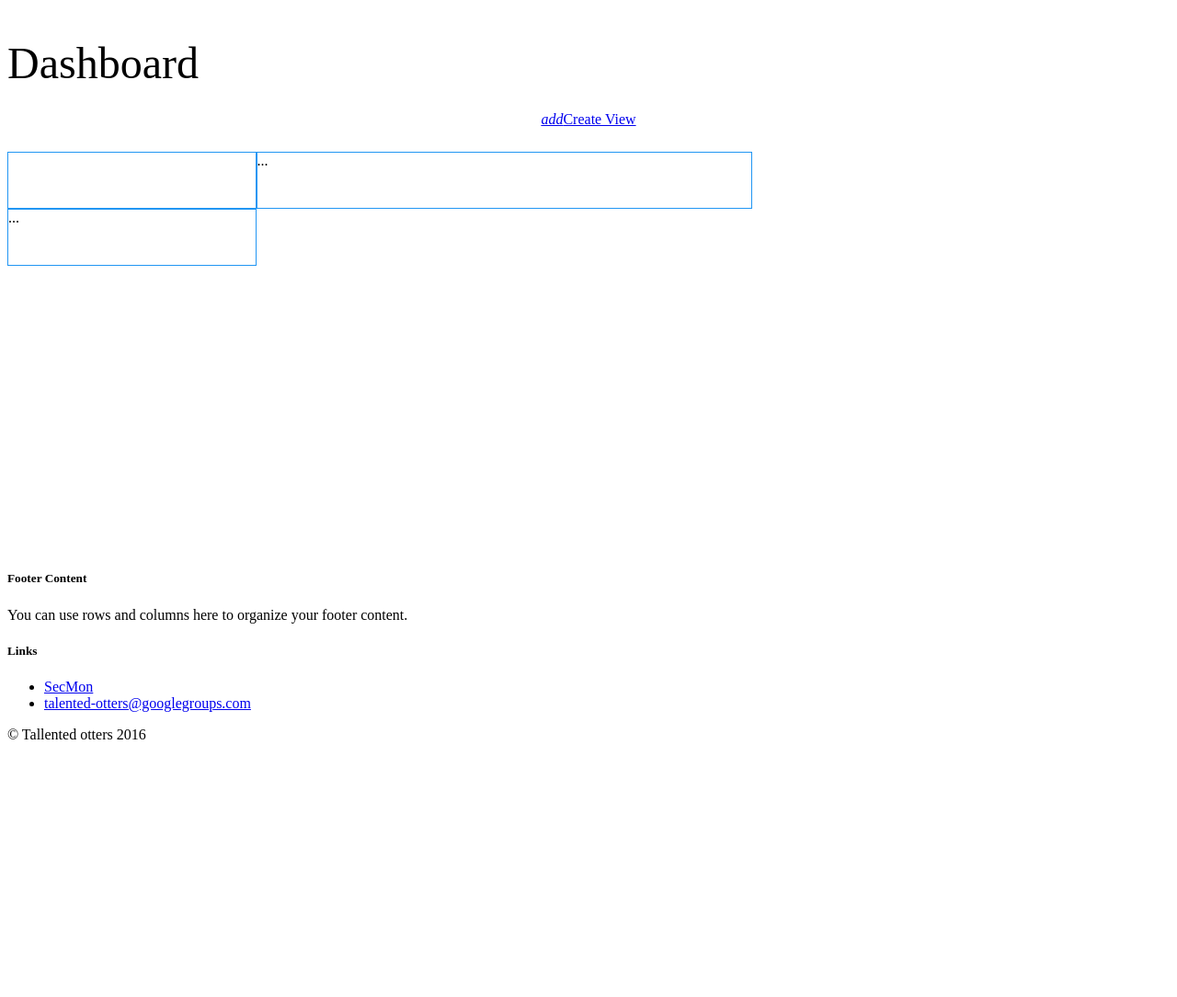
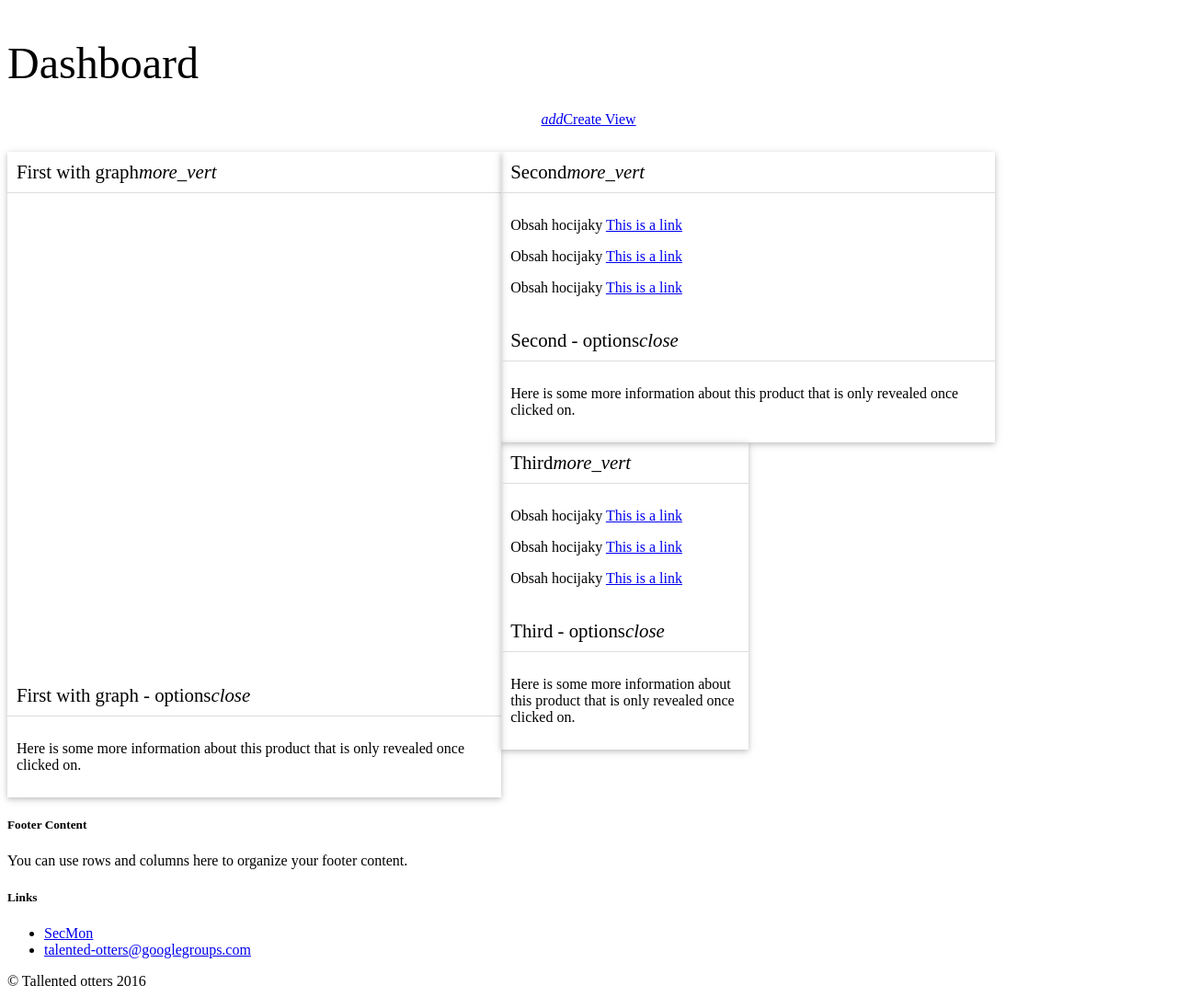
Before and after one commit to jlasti/secmon, a Yii app: template views/view/index.php in a window 1280 px wide. Shown: the whole page at 92% size. Before the commit the page ends 804 px from the top, so only its background shows below. Run offline with PHP 8.4 and a stand-in for Yii, Linux system fonts and the light colour scheme; the template is opened without the code that fills it, so the values that code supplies are empty; some libraries are stand-ins or nearby versions.

Commit message:
[ADD] Dashboard itemy layout.

```diff
--- a/views/view/index.php
+++ b/views/view/index.php
@@ -18,14 +18,69 @@ $this->params['title'] = 'Dashboard';
     </div>
 
     <div class="grid">
-      <div class="blue lighten-4 grid-item">
-          <svg width="960" height="500"></svg>
+      <div class="grid-item card width2">
+        <div class="card-content">
+            <div class="card-header">
+                <span class="card-title activator grey-text text-darken-4">First with graph<i class="material-icons right">more_vert</i></span>
+            </div>
+            <div class="card-body">
+                <svg width="960" height="500"></svg>
+            </div>
+        </div>
+        <div class="card-reveal">
+            <div class="card-header">
+                <span class="card-title grey-text text-darken-4">First with graph - options<i class="material-icons right">close</i></span>
+            </div>
+            <div class="card-body">
+                <p>Here is some more information about this product that is only revealed once clicked on.</p>
+            </div>
+        </div>
       </div>
-      <div class="blue lighten-4 grid-item width2">...</div>
-      <div class="blue lighten-4 grid-item">...</div>
+
+      <div class="grid-item card width2">
+        <div class="card-content">
+            <div class="card-header">
+                <span class="card-title activator grey-text text-darken-4">Second<i class="material-icons right">more_vert</i></span>
+            </div>
+            <div class="card-body">
+                <p>Obsah hocijaky <a href="#">This is a link</a></p>
+                <p>Obsah hocijaky <a href="#">This is a link</a></p>
+                <p>Obsah hocijaky <a href="#">This is a link</a></p>
+            </div>
+        </div>
+        <div class="card-reveal">
+            <div class="card-header">
+                <span class="card-title grey-text text-darken-4">Second - options<i class="material-icons right">close</i></span>
+            </div>
+            <div class="card-body">
+                <p>Here is some more information about this product that is only revealed once clicked on.</p>
+            </div>
+        </div>
+      </div>
+
+      <div class="grid-item card">
+        <div class="card-content">
+            <div class="card-header">
+                <span class="card-title activator grey-text text-darken-4">Third<i class="material-icons right">more_vert</i></span>
+            </div>
+            <div class="card-body">
+                <p>Obsah hocijaky <a href="#">This is a link</a></p>
+                <p>Obsah hocijaky <a href="#">This is a link</a></p>
+                <p>Obsah hocijaky <a href="#">This is a link</a></p>
+            </div>
+        </div>
+        <div class="card-reveal">
+            <div class="card-header">
+                <span class="card-title grey-text text-darken-4">Third - options<i class="material-icons right">close</i></span>
+            </div>
+            <div class="card-body">
+                <p>Here is some more information about this product that is only revealed once clicked on.</p>
+            </div>
+        </div>
+      </div>
     </div>
 
-<?php Pjax::begin(); ?>    <?= GridView::widget([
+<!--<?php Pjax::begin(); ?>    <?= GridView::widget([
         'dataProvider' => $dataProvider,
         'filterModel' => $searchModel,
         'columns' => [
@@ -39,4 +94,6 @@ $this->params['title'] = 'Dashboard';
             ['class' => 'macgyer\yii2materializecss\widgets\grid\ActionColumn'],
         ],
     ]); ?>
-<?php Pjax::end(); ?></div>
+<?php Pjax::end(); ?>*-->
+
+</div>
--- a/web/css/site.css
+++ b/web/css/site.css
@@ -8,7 +8,7 @@ a.asc:after, a.desc:after {
     position: relative;
     top: 1px;
     display: inline-block;
-    font-family: 'Glyphicons Halflings';
+    font-family: 'Material Icons';
     font-style: normal;
     font-weight: normal;
     line-height: 1;
@@ -16,14 +16,14 @@ a.asc:after, a.desc:after {
 }
 
 a.asc:after {
-    content: /*"\e113"*/ "\e151";
+    content: /*"\e113"*/ "\E5DB";
 }
 
 a.desc:after {
-    content: /*"\e114"*/ "\e152";
+    content: /*"\e114"*/ "\E5D8";
 }
 
-.sort-numerical a.asc:after {
+/*.sort-numerical a.asc:after {
     content: "\e153";
 }
 
@@ -37,7 +37,7 @@ a.desc:after {
 
 .sort-ordinal a.desc:after {
     content: "\e156";
-}
+}*/
 
 .grid-view th {
     white-space: nowrap;
@@ -141,14 +141,33 @@ button.white-text.btn-flat {
     text-align: left;
 }
 
+/*
+ * Draggabilly
+ */
 .grid {
   width: 100%;
 }
 .grid-item {
   float: left;
-  width: 60px;
-  height: 60px;
-  border: 1px solid #2196f3 ;
+  min-width: 60px;
+  min-height: 60px;
+  box-shadow: 0 2px 5px 0 rgba(0,0,0,0.16), 0 2px 10px 0 rgba(0,0,0,0.12);
+}
+.card .card-content,
+.card .card-reveal{
+  padding: 0;
+}
+.card .card-header,
+.card .card-body{
+  padding: 10px;
+}
+.grid-item .card-header {
+  border-bottom: 1px solid #ddd;
+}
+.grid-item .card-header .card-title {
+  font-size: 1.3rem;
+  line-height: initial;
+  font-weight: normal;
 }
 .grid-item { width: 25%; }
 .grid-item.width2 { width: 50%; }
@@ -156,12 +175,11 @@ button.white-text.btn-flat {
 .grid-item.is-dragging,
 /* Packery adds class while transitioning to drop position */
 .grid-item.is-positioning-post-drag {
-  background: #C90;
+  background-color: rgba(0,0,0,0.05);
   z-index: 2; /* keep dragged item on top */
 }
 .packery-drop-placeholder {
-  outline: 3px dashed #444;
-  outline-offset: -6px;
+  background-color: rgba(0,0,0,0.05);
   /* transition position changing */
   -webkit-transition: -webkit-transform 0.2s;
           transition: transform 0.2s;
```
